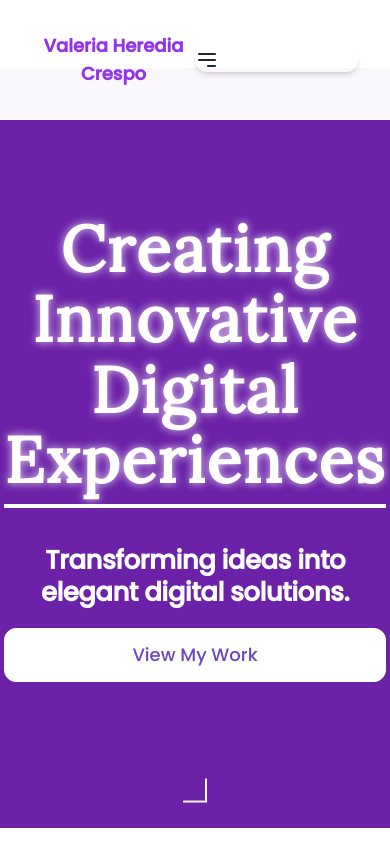
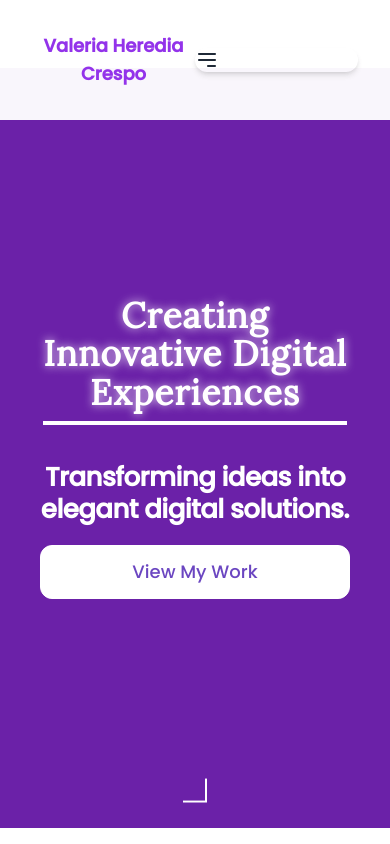
Before and after one commit to vvh24/portfolioBase, a Next.js app: page / in a window 390 px wide. Shown: the top 844 px of the page. Built offline with nearby package versions, Linux system fonts and the light colour scheme.

Commit message:
making headline responsive

```diff
--- a/src/app/page.tsx
+++ b/src/app/page.tsx
@@ -114,8 +114,13 @@ export default function Home() {
             {/* Headline */}
             <div className="flex justify-center">
               <h1
-                className="text-6xl md:text-7xl font-heading text-white tracking-wide font-semibold relative text-center"
-                style={{ fontFamily: 'Lora, serif', textShadow: '0 0 10px rgba(255, 255, 255, 0.8)' }}
+                className="font-heading text-white tracking-wide font-semibold relative text-center"
+                style={{
+                  fontFamily: 'Lora, serif',
+                  textShadow: '0 0 10px rgba(255, 255, 255, 0.8)',
+                  fontSize: 'clamp(2.2rem, 7vw, 4.5rem)',
+                  lineHeight: 1.1
+                }}
               >
                 <span>Creating</span>
                 <br />
```
